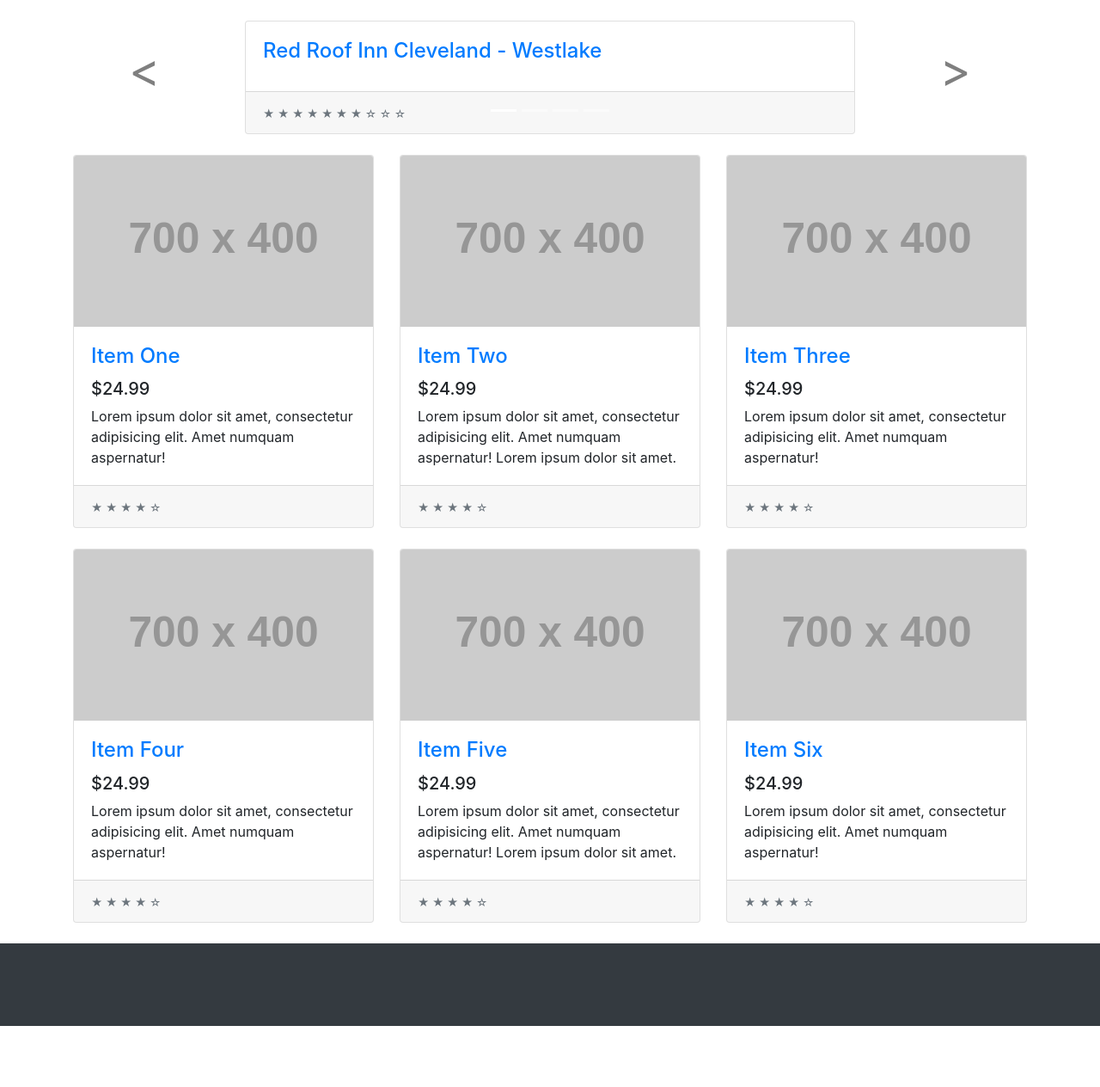
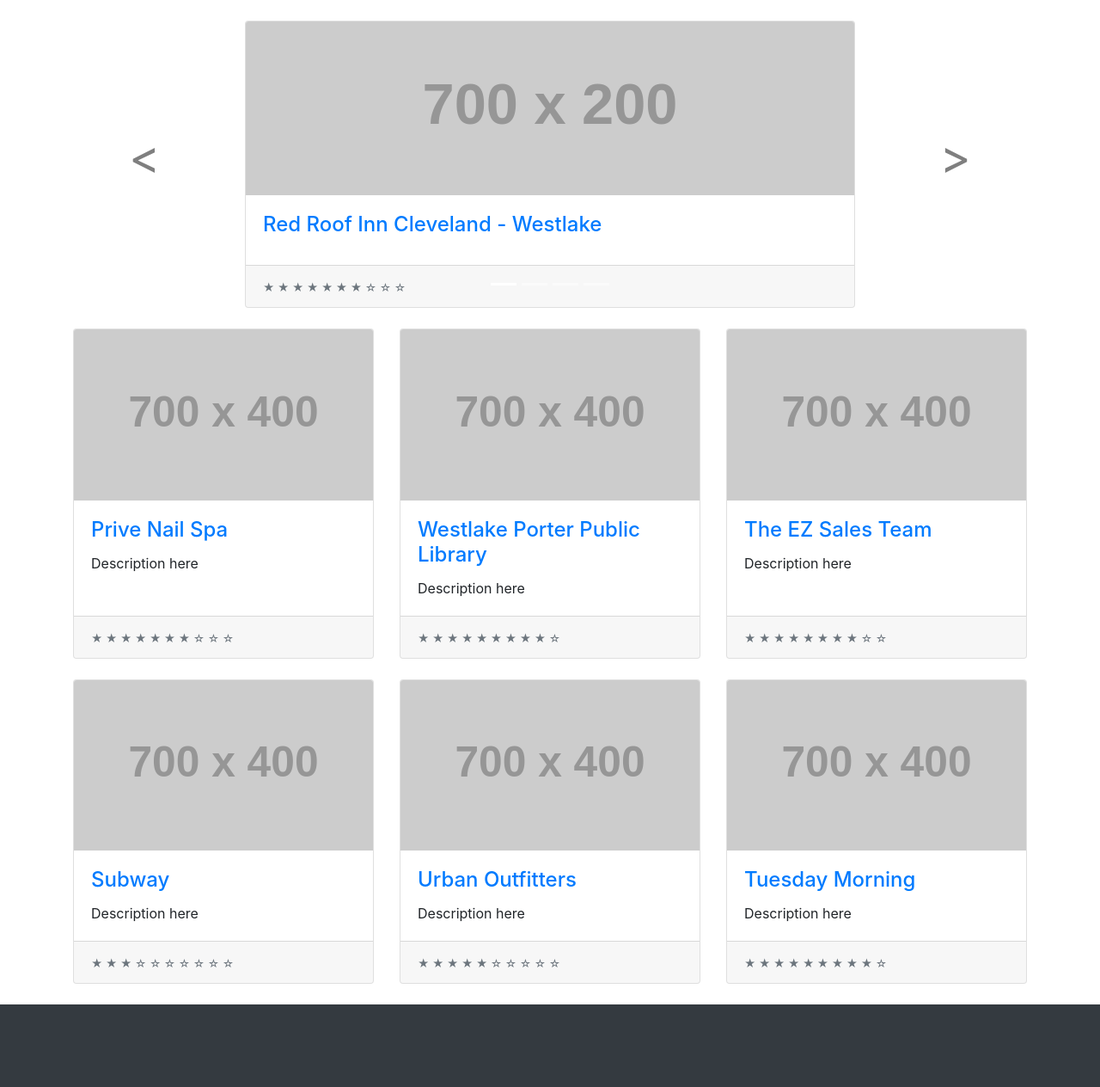
Before and after one commit to yunusdemir/celp, a Flask app: page / in a window 1280 px wide. Shown: the part 56-1320 px from the top of the page at 86% size. Before the commit the page ends 1249 px from the top, so only its background shows below. Run offline with Flask 2, Linux system fonts and the light colour scheme; grey boxes labelled with a size stand in for pictures from a placeholder-image service; parts of the project's set-up code (start-up, migrations or seed data) failed here and were passed over; some libraries are stand-ins or nearby versions.

Commit message:
fix index

```diff
--- a/templates/index.html
+++ b/templates/index.html
@@ -38,6 +38,7 @@
             <div class="carousel-item {% if i == 0 %}active{% endif %}">
               <div class="col-lg-8 offset-md-2">
                 <div class="card h-100">
+                  <a href="#"><img class="card-img-top" src="http://placehold.it/700x200" alt=""></a>
                   <div class="card-body">
                     <h4 class="card-title">
                       <a href="{{ url_for('business', city=recommendations[i]['city'], id=recommendations[i]['business_id']) }}">{{ recommendations[i]["name"] }}</a>
@@ -64,103 +65,24 @@
         </div>
 
         <div class="row">
-
+          {% for i in range(4, 10) %}
             <div class="col-lg-4 col-md-6 mb-4">
               <div class="card h-100">
                 <a href="#"><img class="card-img-top" src="http://placehold.it/700x400" alt=""></a>
                 <div class="card-body">
                   <h4 class="card-title">
-                  <a href="#">Item One</a>
+                    <a href="{{ url_for('business', city=recommendations[i]['city'], id=recommendations[i]['business_id']) }}">{{ recommendations[i]["name"] }}</a>
                   </h4>
-                <h5>$24.99</h5>
-                <p class="card-text">Lorem ipsum dolor sit amet, consectetur adipisicing elit. Amet numquam aspernatur!</p>
+                  <p class="card-text">Description here</p>
                 </div>
                 <div class="card-footer">
-                <small class="text-muted">&#9733; &#9733; &#9733; &#9733; &#9734;</small>
+                  {% with stars=recommendations[i]["stars"] %}
+                    {% include 'stars.html' %}
+                  {% endwith %}
                 </div>
               </div>
             </div>
-
-          <div class="col-lg-4 col-md-6 mb-4">
-            <div class="card h-100">
-              <a href="#"><img class="card-img-top" src="http://placehold.it/700x400" alt=""></a>
-              <div class="card-body">
-                <h4 class="card-title">
-                  <a href="#">Item Two</a>
-                </h4>
-                <h5>$24.99</h5>
-                <p class="card-text">Lorem ipsum dolor sit amet, consectetur adipisicing elit. Amet numquam aspernatur! Lorem ipsum dolor sit amet.</p>
-              </div>
-              <div class="card-footer">
-                <small class="text-muted">&#9733; &#9733; &#9733; &#9733; &#9734;</small>
-              </div>
-            </div>
-          </div>
-
-          <div class="col-lg-4 col-md-6 mb-4">
-            <div class="card h-100">
-              <a href="#"><img class="card-img-top" src="http://placehold.it/700x400" alt=""></a>
-              <div class="card-body">
-                <h4 class="card-title">
-                  <a href="#">Item Three</a>
-                </h4>
-                <h5>$24.99</h5>
-                <p class="card-text">Lorem ipsum dolor sit amet, consectetur adipisicing elit. Amet numquam aspernatur!</p>
-              </div>
-              <div class="card-footer">
-                <small class="text-muted">&#9733; &#9733; &#9733; &#9733; &#9734;</small>
-              </div>
-            </div>
-          </div>
-
-          <div class="col-lg-4 col-md-6 mb-4">
-            <div class="card h-100">
-              <a href="#"><img class="card-img-top" src="http://placehold.it/700x400" alt=""></a>
-              <div class="card-body">
-                <h4 class="card-title">
-                  <a href="#">Item Four</a>
-                </h4>
-                <h5>$24.99</h5>
-                <p class="card-text">Lorem ipsum dolor sit amet, consectetur adipisicing elit. Amet numquam aspernatur!</p>
-              </div>
-              <div class="card-footer">
-                <small class="text-muted">&#9733; &#9733; &#9733; &#9733; &#9734;</small>
-              </div>
-            </div>
-          </div>
-
-          <div class="col-lg-4 col-md-6 mb-4">
-            <div class="card h-100">
-              <a href="#"><img class="card-img-top" src="http://placehold.it/700x400" alt=""></a>
-              <div class="card-body">
-                <h4 class="card-title">
-                  <a href="#">Item Five</a>
-                </h4>
-                <h5>$24.99</h5>
-                <p class="card-text">Lorem ipsum dolor sit amet, consectetur adipisicing elit. Amet numquam aspernatur! Lorem ipsum dolor sit amet.</p>
-              </div>
-              <div class="card-footer">
-                <small class="text-muted">&#9733; &#9733; &#9733; &#9733; &#9734;</small>
-              </div>
-            </div>
-          </div>
-
-          <div class="col-lg-4 col-md-6 mb-4">
-            <div class="card h-100">
-              <a href="#"><img class="card-img-top" src="http://placehold.it/700x400" alt=""></a>
-              <div class="card-body">
-                <h4 class="card-title">
-                  <a href="#">Item Six</a>
-                </h4>
-                <h5>$24.99</h5>
-                <p class="card-text">Lorem ipsum dolor sit amet, consectetur adipisicing elit. Amet numquam aspernatur!</p>
-              </div>
-              <div class="card-footer">
-                <small class="text-muted">&#9733; &#9733; &#9733; &#9733; &#9734;</small>
-              </div>
-            </div>
-          </div>
-
+          {% endfor %}
         </div>
         <!-- /.row -->
 
```
Lines whose indentation alone changed are shown as unchanged.
